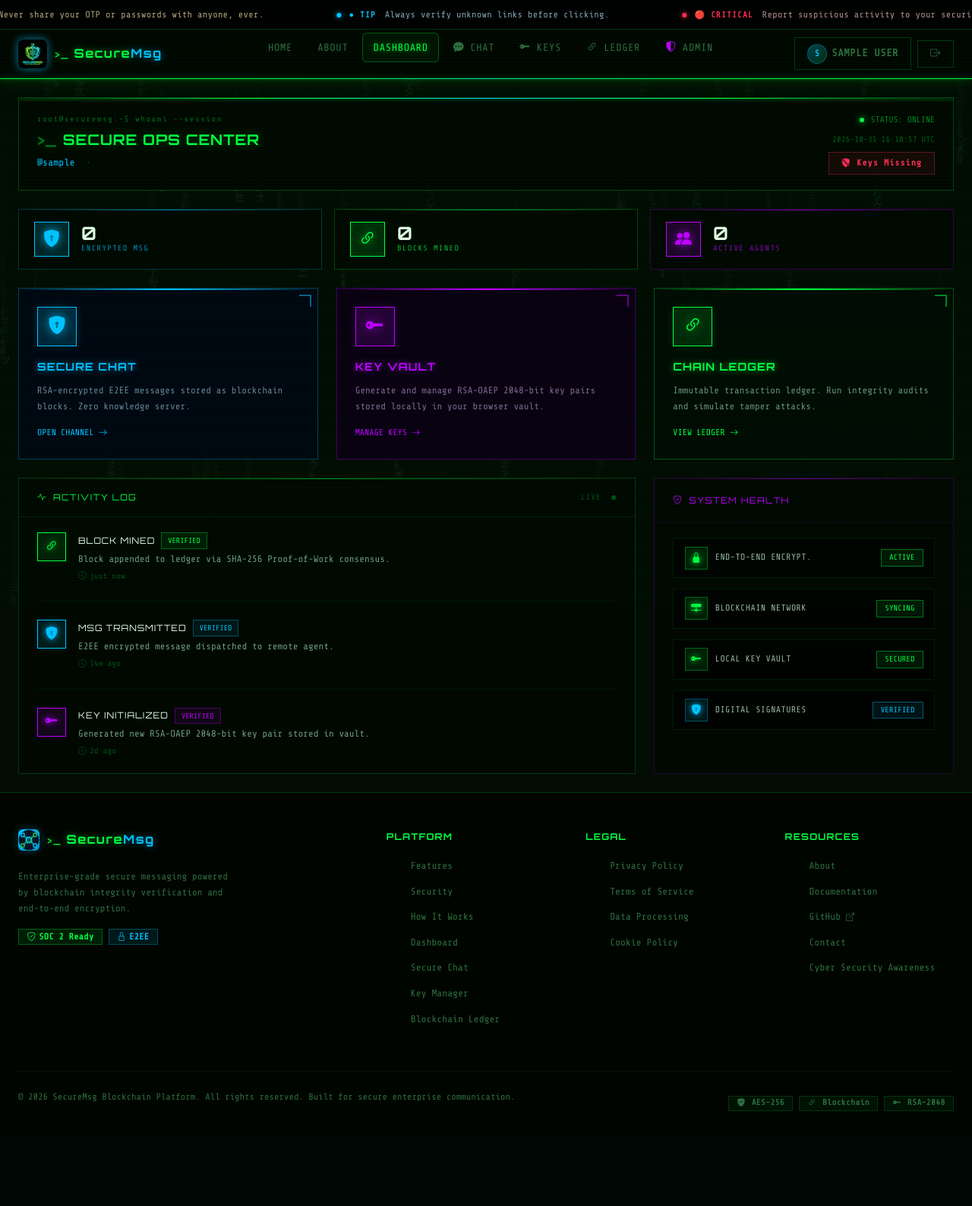
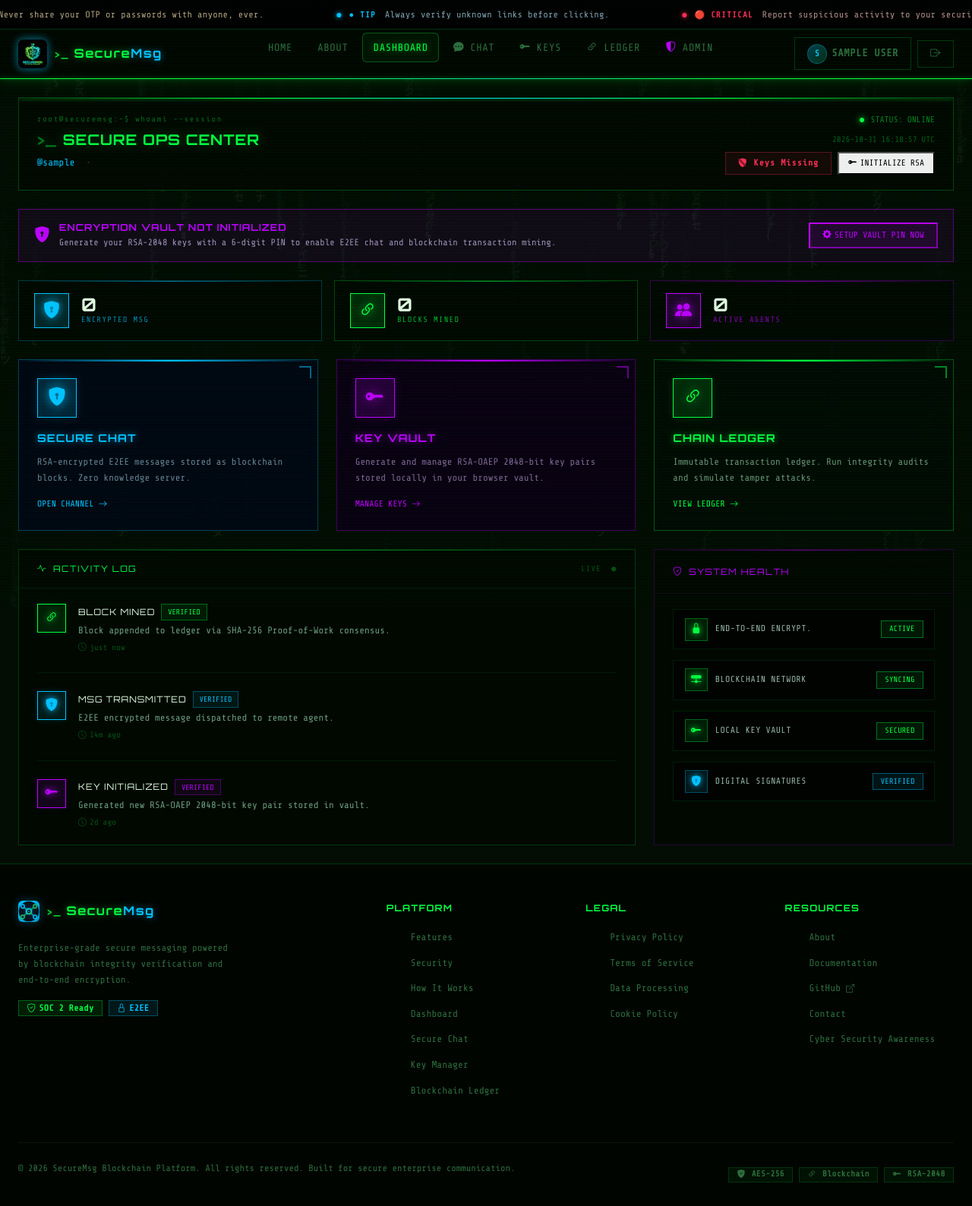
Before and after one commit to divu638/Secure-Messaging-Blockchain, a Flask app: page /dashboard in a window 1280 px wide. Shown: the whole page at 76% size. Before the commit the page ends 1463 px from the top, so only its background shows below. Run offline with Flask 3, Linux system fonts and the light colour scheme; the visitor is signed in with stand-in values (Sample User, id 1); data comes from the database, SQL or seed files in the repository; data that the repository does not hold is empty; some libraries are stand-ins or nearby versions.

Commit message:
Add CipherBot AI agent, auto-seed demo RSA keys, enable one-click vault initialization, and fix API auth handling

```diff
--- a/backend/app.py
+++ b/backend/app.py
@@ -374,6 +374,69 @@ def _migrate_db():
     except Exception:
         pass
 
+    _seed_cipherbot()
+    _seed_demo_keys()
+
+
+def _seed_cipherbot():
+    """Ensure CipherBot AI agent exists with a valid RSA-2048 key pair."""
+    try:
+        from cryptography.hazmat.primitives.asymmetric import rsa
+        from cryptography.hazmat.primitives import serialization
+
+        bot_user = db_execute("SELECT id FROM users WHERE username = 'CipherBot'", fetchone=True)
+        if not bot_user:
+            db_execute("""
+                INSERT INTO users (full_name, username, email, password_hash, bio)
+                VALUES ('CipherBot AI', 'CipherBot', 'cipherbot@securemsg.network', '!LOCKED_AI_AGENT!', 'Autonomous E2EE verification & blockchain consensus agent.')
+            """, commit=True)
+            bot_user = db_execute("SELECT id FROM users WHERE username = 'CipherBot'", fetchone=True)
+
+        if bot_user:
+            bot_id = bot_user["id"]
+            bot_key = db_execute("SELECT user_id FROM user_keys WHERE user_id = ?", (bot_id,), fetchone=True)
+            if not bot_key:
+                priv = rsa.generate_private_key(public_exponent=65537, key_size=2048)
+                pub_pem = priv.public_key().public_bytes(
+                    encoding=serialization.Encoding.PEM,
+                    format=serialization.PublicFormat.SubjectPublicKeyInfo
+                ).decode("utf-8")
+
+                db_execute("""
+                    INSERT INTO user_keys (user_id, public_key)
+                    VALUES (?, ?)
+                """, (bot_id, pub_pem), commit=True)
+    except Exception as e:
+        app.logger.warning(f"CipherBot seed warning: {e}")
+
+
+def _seed_demo_keys():
+    """Seed public keys for existing users who have not generated them yet."""
+    try:
+        from cryptography.hazmat.primitives.asymmetric import rsa
+        from cryptography.hazmat.primitives import serialization
+
+        users_without_keys = db_execute("""
+            SELECT users.id, users.username FROM users
+            LEFT JOIN user_keys ON users.id = user_keys.user_id
+            WHERE user_keys.public_key IS NULL
+        """, fetchall=True)
+
+        if users_without_keys:
+            for u in users_without_keys:
+                priv = rsa.generate_private_key(public_exponent=65537, key_size=2048)
+                pub_pem = priv.public_key().public_bytes(
+                    encoding=serialization.Encoding.PEM,
+                    format=serialization.PublicFormat.SubjectPublicKeyInfo
+                ).decode("utf-8")
+                db_execute(
+                    "INSERT INTO user_keys (user_id, public_key) VALUES (?, ?)",
+                    (u["id"], pub_pem),
+                    commit=True
+                )
+    except Exception as e:
+        app.logger.warning(f"Demo keys seed warning: {e}")
+
 
 _db_initialized = False
 
@@ -397,6 +460,8 @@ def login_required(f):
     @wraps(f)
     def decorated(*args, **kwargs):
         if "user_id" not in session:
+            if request.path.startswith("/api/"):
+                return jsonify({"error": "Authentication required", "status": 401}), 401
             flash("Please log in to access this page.", "warning")
             return redirect(url_for("login"))
         return f(*args, **kwargs)
@@ -956,7 +1021,7 @@ def api_users():
         FROM users
         LEFT JOIN user_keys ON users.id = user_keys.user_id
         WHERE users.id != ?
-        ORDER BY users.username ASC
+        ORDER BY (CASE WHEN users.username = 'CipherBot' THEN 0 ELSE 1 END), users.username ASC
     """, (session["user_id"],), fetchall=True)
     return jsonify({"users": [dict(u) for u in users]})
 
@@ -1092,6 +1157,63 @@ def send_message():
 
     socketio.emit("new_message", block_data, room=recipient)
     socketio.emit("new_message", block_data, room=sender)
+
+    # ── Automated CipherBot echo response ──────────────────────────────────
+    if recipient.lower() == "cipherbot":
+        try:
+            from cryptography.hazmat.primitives.asymmetric import padding
+            from cryptography.hazmat.primitives import hashes
+            from cryptography.hazmat.primitives.serialization import load_pem_public_key
+            import base64
+
+            sender_row = db_execute("SELECT id FROM users WHERE username = ?", (sender,), fetchone=True)
+            if sender_row:
+                sender_key_row = db_execute("SELECT public_key FROM user_keys WHERE user_id = ?", (sender_row["id"],), fetchone=True)
+                bot_user = db_execute("SELECT id FROM users WHERE username = 'CipherBot'", fetchone=True)
+                bot_key_row = db_execute("SELECT public_key FROM user_keys WHERE user_id = ?", (bot_user["id"],), fetchone=True) if bot_user else None
+
+                if sender_key_row and sender_key_row.get("public_key") and bot_key_row:
+                    reply_text = f"Secure link confirmed! Block #{new_id} verified on chain. Consensus intact. 🛡️"
+                    sender_pub = load_pem_public_key(sender_key_row["public_key"].encode("utf-8"))
+                    bot_pub = load_pem_public_key(bot_key_row["public_key"].encode("utf-8"))
+
+                    encrypted_for_user = base64.b64encode(sender_pub.encrypt(
+                        reply_text.encode("utf-8"),
+                        padding.OAEP(mgf=padding.MGF1(hashes.SHA256()), algorithm=hashes.SHA256(), label=None)
+                    )).decode("utf-8")
+
+                    encrypted_for_bot = base64.b64encode(bot_pub.encrypt(
+                        reply_text.encode("utf-8"),
+                        padding.OAEP(mgf=padding.MGF1(hashes.SHA256()), algorithm=hashes.SHA256(), label=None)
+                    )).decode("utf-8")
+
+                    bot_nonce, bot_hash, bot_ts = mine_block("CipherBot", sender, encrypted_for_user, encrypted_for_bot, block_hash)
+
+                    db_execute("""
+                        INSERT INTO blockchain
+                            (sender, recipient, encrypted_message, sender_encrypted,
+                             previous_hash, hash, nonce, digital_signature, sig_valid, timestamp)
+                        VALUES (?, ?, ?, ?, ?, ?, ?, NULL, 1, ?)
+                    """, ("CipherBot", sender, encrypted_for_user, encrypted_for_bot,
+                          block_hash, bot_hash, bot_nonce, bot_ts), commit=True)
+
+                    bot_block_id = last_insert_id()
+                    bot_block_data = {
+                        "id": bot_block_id,
+                        "sender": "CipherBot",
+                        "recipient": sender,
+                        "encrypted_message": encrypted_for_user,
+                        "sender_encrypted": encrypted_for_bot,
+                        "previous_hash": block_hash,
+                        "hash": bot_hash,
+                        "nonce": bot_nonce,
+                        "timestamp": bot_ts,
+                        "sig_valid": 1,
+                    }
+                    socketio.emit("new_message", bot_block_data, room=sender)
+        except Exception as e:
+            app.logger.warning(f"CipherBot auto-reply warning: {e}")
+
     return jsonify({"status": "success", "block": block_data})
 
 
@@ -1111,7 +1233,6 @@ def get_messages_history():
 # ═══════════════════════════════════════════════════════════════════════════════
 
 @app.route("/api/blockchain/blocks")
-@login_required
 def get_blockchain_blocks():
     rows = db_execute("SELECT * FROM blockchain ORDER BY id ASC", fetchall=True)
     return jsonify({"blocks": [dict(r) for r in rows]})
--- a/frontend/static/js/script.js
+++ b/frontend/static/js/script.js
@@ -251,7 +251,8 @@ async function vaultDecrypt(pin, blob) {
 // Promise-based modal PIN prompt helper
 function waitForVaultSetupPin() {
     return new Promise((resolve, reject) => {
-        const modal      = new bootstrap.Modal(document.getElementById('setupVaultModal'));
+        const modalEl    = document.getElementById('setupVaultModal');
+        const modal      = bootstrap.Modal.getOrCreateInstance(modalEl);
         const confirmBtn = document.getElementById('confirm-vault-setup-btn');
         const cancelBtn  = document.getElementById('cancel-vault-setup-btn');
         const pinInput   = document.getElementById('vault-pin-input');
@@ -280,7 +281,7 @@ function waitForVaultSetupPin() {
         if (cancelBtn) cancelBtn.addEventListener('click', onCancel);
         pinInput.addEventListener('keydown', onEnter);
         // Focus input after modal animates in
-        document.getElementById('setupVaultModal').addEventListener('shown.bs.modal', () => pinInput.focus(), { once: true });
+        modalEl.addEventListener('shown.bs.modal', () => pinInput.focus(), { once: true });
     });
 }
 
@@ -351,13 +352,20 @@ async function initDashboard() {
 // Unlock vault from server-side encrypted backup
 async function unlockVaultFromServer(username, vaultData) {
     return new Promise((resolve) => {
-        const modal      = new bootstrap.Modal(document.getElementById('unlockVaultModal'));
+        const modalEl    = document.getElementById('unlockVaultModal');
+        const modal      = bootstrap.Modal.getOrCreateInstance(modalEl);
         const confirmBtn = document.getElementById('confirm-vault-unlock-btn');
+        const cancelBtn  = document.getElementById('cancel-vault-unlock-btn');
         const pinInput   = document.getElementById('vault-unlock-pin-input');
         const errEl      = document.getElementById('unlock-error');
         pinInput.value = '';
         if (errEl) errEl.style.display = 'none';
         modal.show();
+
+        const onDismiss = () => {
+            cleanup();
+            resolve();
+        };
 
         const tryUnlock = async () => {
             const pin = pinInput.value.trim();
@@ -382,9 +390,9 @@ async function unlockVaultFromServer(username, vaultData) {
                 if (signPrivJWK) localStorage.setItem(`secure_msg_sign_priv_${username}`, signPrivJWK);
 
                 updateKeyUIStatus(true);
+                cleanup();
                 modal.hide();
                 if (window.showToast) window.showToast('🔓 Vault unlocked — keys restored successfully!', 'success');
-                cleanup();
                 resolve();
             } catch (err) {
                 console.error("Vault decrypt failed:", err);
@@ -396,11 +404,15 @@ async function unlockVaultFromServer(username, vaultData) {
 
         const onEnter = (e) => { if (e.key === 'Enter') tryUnlock(); };
         confirmBtn.addEventListener('click', tryUnlock);
+        if (cancelBtn) cancelBtn.addEventListener('click', onDismiss);
+        modalEl.addEventListener('hidden.bs.modal', onDismiss, { once: true });
         pinInput.addEventListener('keydown', onEnter);
-        document.getElementById('unlockVaultModal').addEventListener('shown.bs.modal', () => pinInput.focus(), { once: true });
+        modalEl.addEventListener('shown.bs.modal', () => pinInput.focus(), { once: true });
 
         function cleanup() {
             confirmBtn.removeEventListener('click', tryUnlock);
+            if (cancelBtn) cancelBtn.removeEventListener('click', onDismiss);
+            modalEl.removeEventListener('hidden.bs.modal', onDismiss);
             pinInput.removeEventListener('keydown', onEnter);
         }
     });
@@ -411,6 +423,11 @@ function updateKeyUIStatus(hasKeys) {
     const initializeBtn = document.getElementById("initialize-keys-btn");
     const pubkeyBox = document.getElementById("pubkey-box");
     const privkeyBox = document.getElementById("privkey-box");
+    const missingBanner = document.getElementById("key-missing-alert-banner");
+
+    if (missingBanner) {
+        missingBanner.style.display = hasKeys ? "none" : "flex";
+    }
 
     // Guard: if badge doesn't exist on this page, skip silently
     if (!badge) return;
@@ -564,19 +581,31 @@ async function selectRecipient(username, hasKey) {
     if (!hasKey) {
         activeRecipientPublicKey = null;
         windowContainer.innerHTML = `
-            <div class="chat-window-header">
+            <div class="chat-window-header" style="display:flex; justify-content:space-between; align-items:center;">
                 <span class="fw-bold text-light">@${username}</span>
+                <span class="badge bg-warning-subtle text-warning border border-warning px-2 py-1 small">KEYS NOT INITIALIZED</span>
             </div>
-            <div class="chat-messages align-items-center justify-content-center text-center text-muted">
-                <i class="bi bi-shield-slash display-4 mb-3 text-danger" style="opacity: 0.5;"></i>
-                <h6 class="text-light">Secure Connection Unavailable</h6>
-                <p class="small" style="max-width: 320px;">
-                    This contact has not initialized their RSA public keys yet. End-to-end encryption cannot be established.
+            <div class="chat-messages align-items-center justify-content-center text-center text-muted" style="padding: 2.5rem 1rem;">
+                <i class="bi bi-shield-slash display-4 mb-3 text-warning" style="opacity: 0.7;"></i>
+                <h5 class="text-light mb-2">Secure Channel Waiting For Keys</h5>
+                <p class="small text-muted mb-4" style="max-width: 380px; line-height: 1.6;">
+                    Contact <strong>@${username}</strong> has not generated their RSA encryption keys yet. In true end-to-end encryption, both parties must have public keys on file.
                 </p>
+                <div style="background:rgba(0,194,255,0.06); border:1px solid rgba(0,194,255,0.2); padding:1rem; border-radius:8px; max-width:380px;">
+                    <div style="font-size:0.8rem; color:#00C2FF; font-weight:600; margin-bottom:0.4rem;">
+                        <i class="bi bi-robot me-1"></i>Want to test live E2EE chat right now?
+                    </div>
+                    <p style="font-size:0.75rem; color:rgba(255,255,255,0.7); margin-bottom:0.75rem;">
+                        Chat with <strong>@CipherBot</strong> — our verified autonomous consensus agent with active RSA-2048 keys!
+                    </p>
+                    <button class="btn btn-sm btn-outline-info" onclick="selectRecipient('CipherBot', 1)" style="font-size:0.75rem;">
+                        <i class="bi bi-chat-dots-fill me-1"></i>Open @CipherBot Channel
+                    </button>
+                </div>
             </div>
             <div class="chat-input-area" style="opacity: 0.5; pointer-events: none;">
                 <div class="chat-input-group">
-                    <input type="text" class="form-control form-control-cyber" placeholder="Messaging locked..." disabled>
+                    <input type="text" class="form-control form-control-cyber" placeholder="Messaging locked until contact initializes keys..." disabled>
                     <button class="btn btn-cyber-primary" disabled><i class="bi bi-send-fill"></i></button>
                 </div>
             </div>
--- a/frontend/templates/base.html
+++ b/frontend/templates/base.html
@@ -482,13 +482,14 @@
   </div>
 
   <!-- Unlock Vault PIN Modal -->
-  <div class="modal fade" id="unlockVaultModal" tabindex="-1" aria-hidden="true" data-bs-backdrop="static">
+  <div class="modal fade" id="unlockVaultModal" tabindex="-1" aria-hidden="true">
     <div class="modal-dialog modal-dialog-centered">
       <div class="modal-content" style="background: rgba(0,8,20,0.97); border: 1px solid rgba(0,194,255,0.5); box-shadow: 0 0 40px rgba(0,194,255,0.2);">
-        <div class="modal-header" style="border-bottom: 1px solid rgba(0,194,255,0.2);">
+        <div class="modal-header" style="border-bottom: 1px solid rgba(0,194,255,0.2); display:flex; justify-content:space-between; align-items:center;">
           <h5 class="modal-title" style="font-family:'Orbitron',monospace; color:#00C2FF; font-size:0.95rem; letter-spacing:0.1em;">
             <i class="bi bi-shield-fill-check me-2"></i>VAULT BACKUP FOUND
           </h5>
+          <button type="button" class="btn-close btn-close-white" data-bs-dismiss="modal" aria-label="Close" style="filter:invert(1);opacity:0.6;"></button>
         </div>
         <div class="modal-body" style="color: rgba(255,255,255,0.8); font-family:'Share Tech Mono',monospace; font-size:0.85rem;">
           <p style="color: rgba(200,200,255,0.7); margin-bottom:1.2rem; line-height:1.7;">
@@ -504,7 +505,11 @@
             </div>
           </div>
         </div>
-        <div class="modal-footer" style="border-top: 1px solid rgba(0,194,255,0.2);">
+        <div class="modal-footer" style="border-top: 1px solid rgba(0,194,255,0.2); gap:0.75rem;">
+          <button type="button" id="cancel-vault-unlock-btn" data-bs-dismiss="modal"
+            style="font-family:'Share Tech Mono',monospace; font-size:0.75rem; border:1px solid rgba(255,255,255,0.2); color:#aaa; background:transparent; padding:6px 16px; cursor:pointer;">
+            SKIP FOR NOW
+          </button>
           <button type="button" id="confirm-vault-unlock-btn"
             style="font-family:'Share Tech Mono',monospace; font-size:0.75rem; border:1px solid #00C2FF; color:#00C2FF; background:rgba(0,194,255,0.08); padding:6px 18px; cursor:pointer; transition:all 0.2s;">
             <i class="bi bi-unlock-fill me-1"></i>UNLOCK &amp; RESTORE
--- a/frontend/templates/dashboard.html
+++ b/frontend/templates/dashboard.html
@@ -42,11 +42,30 @@
           STATUS: ONLINE
         </div>
         <div style="font-family:'Share Tech Mono',monospace;font-size:0.68rem;color:rgba(0,255,65,0.35);" id="live-clock">--</div>
-        <span id="key-status-badge" style="font-family:'Share Tech Mono',monospace;font-size:0.72rem;padding:4px 12px;border:1px solid rgba(255,45,85,0.4);color:#ff2d55;background:rgba(255,45,85,0.06);letter-spacing:0.08em;">
-          <i class="bi bi-shield-slash-fill me-1"></i>KEYS MISSING
-        </span>
+        <div style="display:flex;align-items:center;gap:8px;">
+          <span id="key-status-badge" style="font-family:'Share Tech Mono',monospace;font-size:0.72rem;padding:4px 12px;border:1px solid rgba(255,45,85,0.4);color:#ff2d55;background:rgba(255,45,85,0.06);letter-spacing:0.08em;">
+            <i class="bi bi-shield-slash-fill me-1"></i>KEYS MISSING
+          </span>
+          <button id="initialize-keys-btn" class="cyber-btn-outline" style="font-size:0.7rem;padding:4px 12px;cursor:pointer;">
+            <i class="bi bi-key-fill me-1"></i>INITIALIZE RSA
+          </button>
+        </div>
       </div>
     </div>
+  </div>
+
+  <!-- ── KEY SETUP BANNER (auto-hides when keys are active) ── -->
+  <div id="key-missing-alert-banner" style="display:none;background:rgba(189,0,255,0.08);border:1px solid rgba(189,0,255,0.4);padding:0.9rem 1.25rem;margin-bottom:1.5rem;display:flex;align-items:center;justify-content:space-between;flex-wrap:wrap;gap:0.75rem;">
+    <div style="display:flex;align-items:center;gap:12px;">
+      <i class="bi bi-shield-lock-fill" style="color:#BD00FF;font-size:1.3rem;"></i>
+      <div>
+        <div style="font-family:'Orbitron',monospace;font-size:0.78rem;color:#BD00FF;font-weight:700;letter-spacing:0.08em;">ENCRYPTION VAULT NOT INITIALIZED</div>
+        <div style="font-family:'Share Tech Mono',monospace;font-size:0.75rem;color:rgba(220,200,255,0.7);">Generate your RSA-2048 keys with a 6-digit PIN to enable E2EE chat and blockchain transaction mining.</div>
+      </div>
+    </div>
+    <button onclick="handleInitializeKeys()" class="cyber-btn-outline" style="font-size:0.72rem;padding:6px 16px;border-color:#BD00FF;color:#BD00FF;background:rgba(189,0,255,0.1);cursor:pointer;">
+      <i class="bi bi-gear-fill me-1"></i>SETUP VAULT PIN NOW
+    </button>
   </div>
 
   <!-- ── QUICK STATS ── -->
```
Also changed, not shown: wsgi.py (line endings or trailing spaces).
